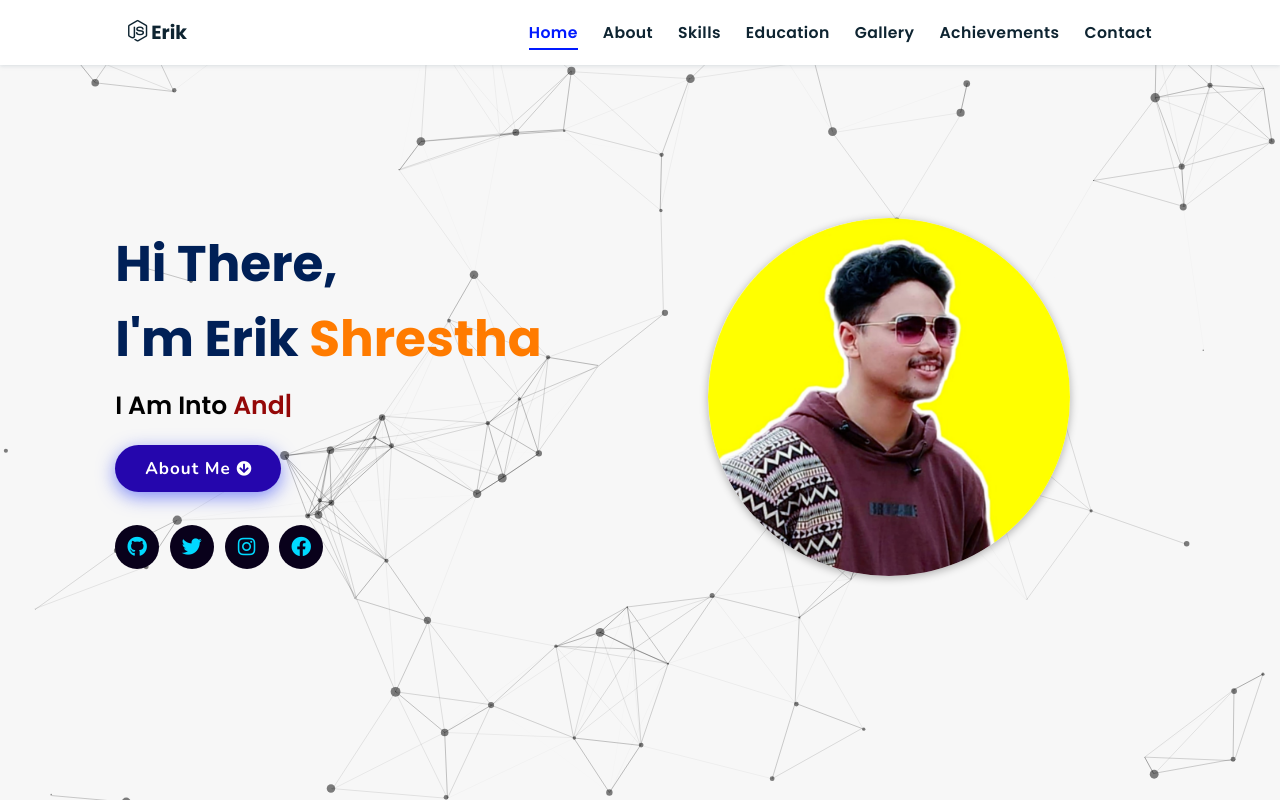
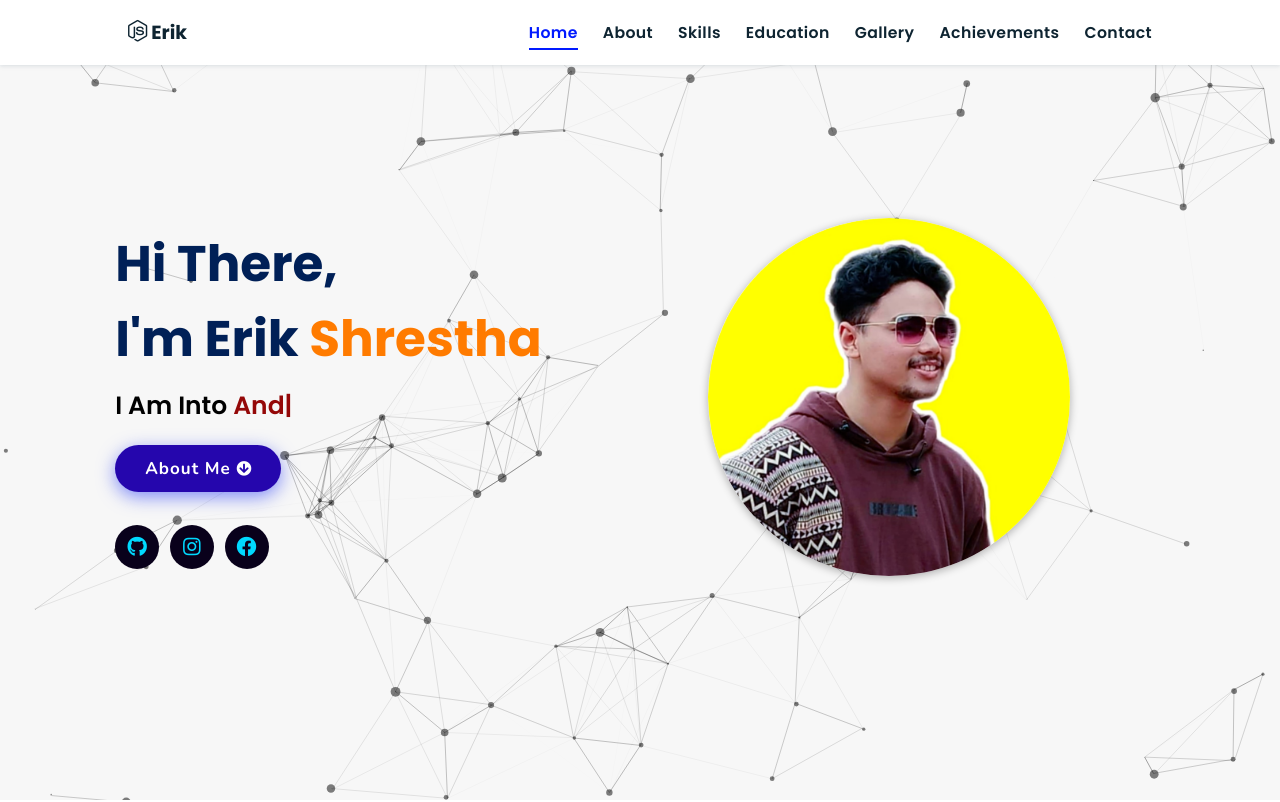
Before and after one commit to eriksh26/erikwebpage, a plain HTML site: page index.html in a window 1280 px wide. Shown: the top 802 px of the page. Drawn offline with nearby package versions, Linux system fonts and the light colour scheme; no server answers.

Commit message:
Update index.html

```diff
--- a/index.html
+++ b/index.html
@@ -55,7 +55,6 @@
     <div class="socials">
         <ul class="social-icons">
           <li><a class="github" aria-label="GitHub" href="https://github.com/eriksh26" target="_blank"><i class="fab fa-github"></i></a></li>
-          <li><a class="twitter" aria-label="Twitter" href="https://twitter.com/e18i11" target="_blank"><i class="fab fa-twitter"></i></a></li>
           <li><a class="instagram" aria-label="Instagram" href="https://www.instagram.com/who_erikshrestha"><i class="fab fa-instagram" target="_blank"></i></a></li>
           <li><a class="facebook" aria-label="Facebook" href="https://www.facebook.com/erikshrestha62/" target="_blank"><i class="fab fa-facebook"></i></a></li>
         </ul>
```
